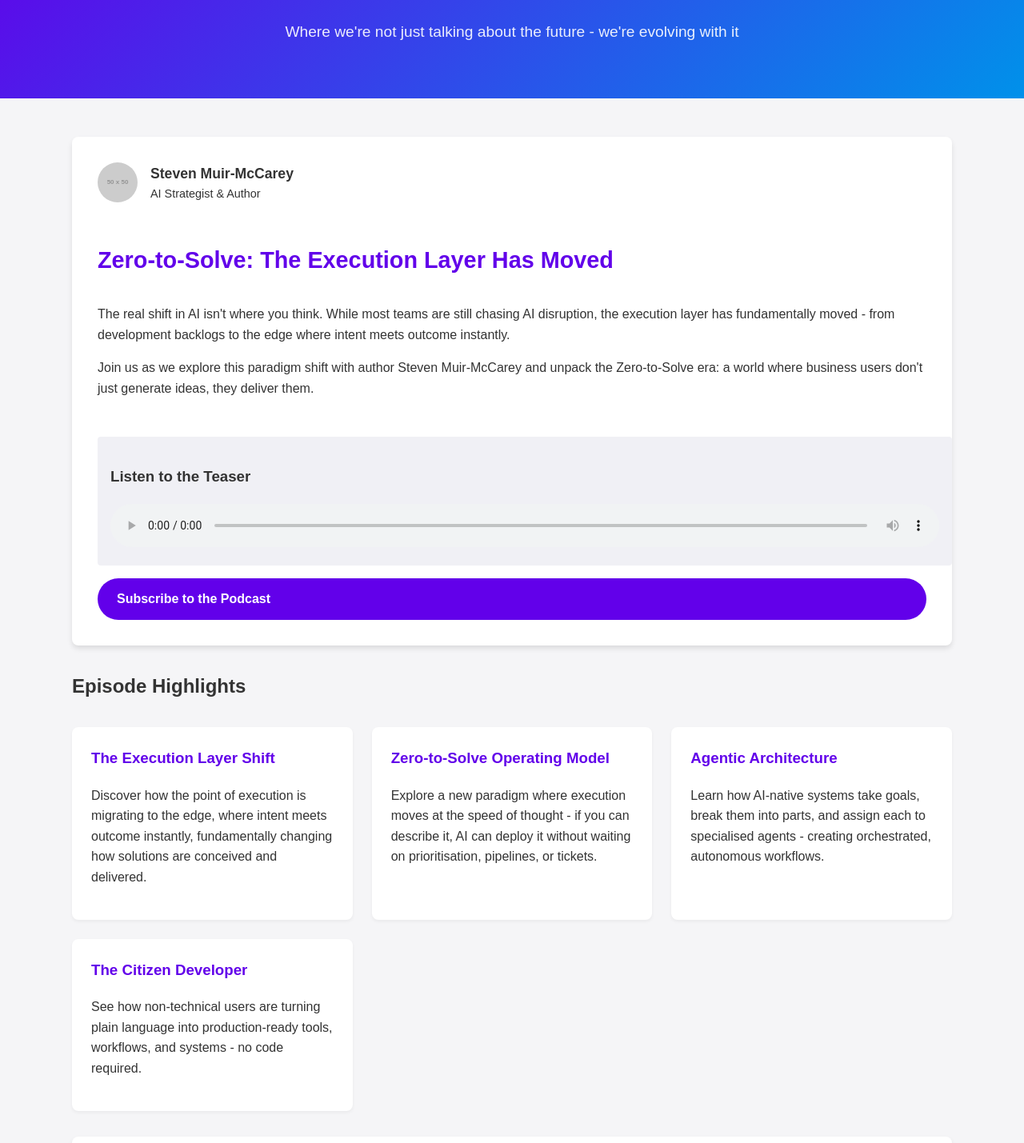
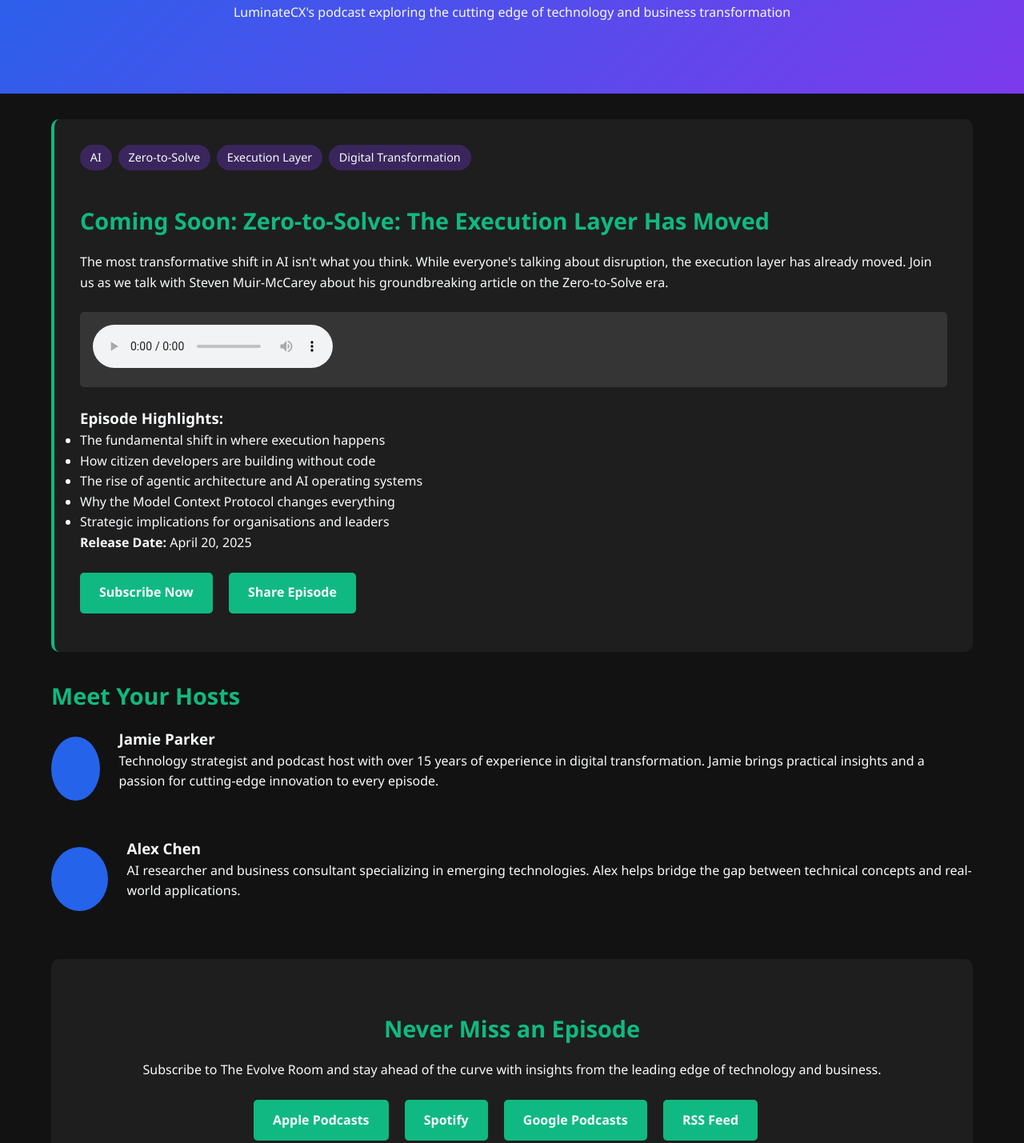
Before and after one commit to Mewsik79/zero-to-solve-podcast, a plain HTML site: page index.html in a window 1280 px wide. Shown: the part 133-1562 px from the top of the page at 80% size. Drawn offline with Linux system fonts and the light colour scheme; placeholder pictures from the web are drawn by us.

Commit message:
Add podcast website landing page

```diff
--- a/index.html
+++ b/index.html
@@ -3,115 +3,136 @@
 <head>
     <meta charset="UTF-8">
     <meta name="viewport" content="width=device-width, initial-scale=1.0">
-    <title>The Evolve Room Podcast - Zero-to-Solve Episode</title>
+    <title>The Evolve Room | LuminateCX Podcast</title>
     <style>
-        body {
-            font-family: 'Arial', sans-serif;
-            line-height: 1.6;
+        :root {
+            --primary: #2563eb;
+            --secondary: #7c3aed;
+            --dark: #121212;
+            --light: #f8fafc;
+            --accent: #10b981;
+        }
+        * {
             margin: 0;
             padding: 0;
-            color: #333;
-            background-color: #f5f5f7;
+            box-sizing: border-box;
+            font-family: 'Segoe UI', Tahoma, Geneva, Verdana, sans-serif;
+        }
+        body {
+            background-color: var(--dark);
+            color: var(--light);
+            line-height: 1.6;
         }
         header {
-            background: linear-gradient(135deg, #6200ea, #0091ea);
-            color: white;
+            background: linear-gradient(135deg, var(--primary), var(--secondary));
             padding: 2rem 0;
             text-align: center;
         }
         .container {
-            max-width: 1100px;
+            width: 90%;
+            max-width: 1200px;
             margin: 0 auto;
-            padding: 1rem;
+            padding: 2rem 0;
         }
         h1 {
             font-size: 2.5rem;
             margin-bottom: 0.5rem;
         }
-        .tagline {
-            font-size: 1.2rem;
-            opacity: 0.9;
+        h2 {
+            font-size: 1.8rem;
+            margin: 2rem 0 1rem;
+            color: var(--accent);
+        }
+        p {
+            margin-bottom: 1.5rem;
+        }
+        .logo {
+            max-width: 200px;
+            margin-bottom: 1rem;
         }
         .episode-card {
-            background-color: white;
-            border-radius: 8px;
+            background-color: rgba(255, 255, 255, 0.05);
+            border-radius: 10px;
             padding: 2rem;
-            margin: 2rem 0;
-            box-shadow: 0 4px 6px rgba(0,0,0,0.1);
-            display: flex;
-            flex-direction: column;
+            margin-bottom: 2rem;
+            border-left: 4px solid var(--accent);
         }
-        .episode-title {
-            font-size: 1.8rem;
-            color: #6200ea;
+        .player {
+            width: 100%;
+            background-color: rgba(255, 255, 255, 0.1);
+            padding: 1rem;
+            border-radius: 5px;
+            margin: 1.5rem 0;
+        }
+        .btn {
+            display: inline-block;
+            background-color: var(--accent);
+            color: var(--light);
+            padding: 0.8rem 1.5rem;
+            border-radius: 5px;
+            text-decoration: none;
+            font-weight: bold;
+            margin-right: 1rem;
             margin-bottom: 1rem;
+            transition: all 0.3s ease;
         }
-        .episode-meta {
+        .btn:hover {
+            background-color: #0d946a;
+            transform: translateY(-2px);
+        }
+        .host-info {
             display: flex;
             align-items: center;
+            margin-bottom: 2rem;
+        }
+        .host-avatar {
+            width: 80px;
+            height: 80px;
+            border-radius: 50%;
+            margin-right: 1.5rem;
+            background-color: var(--primary);
+        }
+        .subscribe-section {
+            background-color: rgba(255, 255, 255, 0.05);
+            padding: 2rem;
+            border-radius: 10px;
+            text-align: center;
+            margin: 3rem 0;
+        }
+        footer {
+            text-align: center;
+            padding: 2rem 0;
+            background-color: rgba(0, 0, 0, 0.3);
+            margin-top: 3rem;
+        }
+        .tags {
+            display: flex;
+            flex-wrap: wrap;
             margin-bottom: 1.5rem;
         }
-        .episode-meta img {
-            width: 50px;
-            height: 50px;
-            border-radius: 50%;
-            margin-right: 1rem;
-        }
-        .guest-info {
+        .tag {
+            background-color: rgba(124, 58, 237, 0.3);
+            padding: 0.3rem 0.8rem;
+            border-radius: 20px;
+            margin-right: 0.5rem;
+            margin-bottom: 0.5rem;
             font-size: 0.9rem;
         }
-        .guest-name {
-            font-weight: bold;
-            font-size: 1.1rem;
-        }
-        .episode-description {
-            margin-bottom: 2rem;
-        }
-        .audio-player {
-            width: 100%;
-            background-color: #f0f0f5;
-            border-radius: 4px;
-            padding: 1rem;
-        }
-        .audio-player audio {
-            width: 100%;
-        }
-        .cta-button {
-            display: inline-block;
-            background-color: #6200ea;
-            color: white;
-            padding: 0.8rem 1.5rem;
-            border-radius: 30px;
-            text-decoration: none;
-            font-weight: bold;
-            margin-top: 1rem;
-            transition: background-color 0.3s;
-        }
-        .cta-button:hover {
-            background-color: #5000d6;
-        }
-        .key-points {
-            display: grid;
-            grid-template-columns: repeat(auto-fit, minmax(300px, 1fr));
-            gap: 1.5rem;
-            margin: 2rem 0;
-        }
-        .key-point {
-            background-color: white;
-            padding: 1.5rem;
-            border-radius: 8px;
-            box-shadow: 0 2px 4px rgba(0,0,0,0.05);
-        }
-        .key-point h3 {
-            color: #6200ea;
-            margin-top: 0;
-        }
-        footer {
-            background-color: #333;
-            color: white;
-            text-align: center;
-            padding: 2rem 0;
-            margin-top: 3rem;
+        @media (max-width: 768px) {
+            h1 {
+                font-size: 2rem;
+            }
+            h2 {
+                font-size: 1.5rem;
+            }
+            .host-info {
+                flex-direction: column;
+                text-align: center;
+            }
+            .host-avatar {
+                margin-right: 0;
+                margin-bottom: 1rem;
+            }
         }
     </style>
 </head>
@@ -119,65 +140,78 @@
     <header>
         <div class="container">
             <h1>The Evolve Room</h1>
-            <p class="tagline">Where we're not just talking about the future - we're evolving with it</p>
+            <p>LuminateCX's podcast exploring the cutting edge of technology and business transformation</p>
         </div>
     </header>
 
     <div class="container">
         <div class="episode-card">
-            <div class="episode-meta">
-                <img src="https://via.placeholder.com/50" alt="Steven Muir-McCarey">
-                <div class="guest-info">
-                    <div class="guest-name">Steven Muir-McCarey</div>
-                    <div>AI Strategist & Author</div>
-                </div>
+            <div class="tags">
+                <span class="tag">AI</span>
+                <span class="tag">Zero-to-Solve</span>
+                <span class="tag">Execution Layer</span>
+                <span class="tag">Digital Transformation</span>
             </div>
-            <h2 class="episode-title">Zero-to-Solve: The Execution Layer Has Moved</h2>
-            <div class="episode-description">
-                <p>The real shift in AI isn't where you think. While most teams are still chasing AI disruption, the execution layer has fundamentally moved - from development backlogs to the edge where intent meets outcome instantly.</p>
-                <p>Join us as we explore this paradigm shift with author Steven Muir-McCarey and unpack the Zero-to-Solve era: a world where business users don't just generate ideas, they deliver them.</p>
-            </div>
-            <div class="audio-player">
-                <h3>Listen to the Teaser</h3>
+            <h2>Coming Soon: Zero-to-Solve: The Execution Layer Has Moved</h2>
+            <p>The most transformative shift in AI isn't what you think. While everyone's talking about disruption, the execution layer has already moved. Join us as we talk with Steven Muir-McCarey about his groundbreaking article on the Zero-to-Solve era.</p>
+
+            <div class="player">
                 <audio controls>
-                    <source src="teaser.mp3" type="audio/mpeg">
+                    <source src="teaser.mp3" type="audio/mp3">
                     Your browser does not support the audio element.
                 </audio>
             </div>
-            <a href="#" class="cta-button">Subscribe to the Podcast</a>
+
+            <h3>Episode Highlights:</h3>
+            <ul>
+                <li>The fundamental shift in where execution happens</li>
+                <li>How citizen developers are building without code</li>
+                <li>The rise of agentic architecture and AI operating systems</li>
+                <li>Why the Model Context Protocol changes everything</li>
+                <li>Strategic implications for organisations and leaders</li>
+            </ul>
+
+            <p><strong>Release Date:</strong> April 20, 2025</p>
+
+            <a href="#subscribe" class="btn">Subscribe Now</a>
+            <a href="#" class="btn">Share Episode</a>
         </div>
 
-        <h2>Episode Highlights</h2>
-        <div class="key-points">
-            <div class="key-point">
-                <h3>The Execution Layer Shift</h3>
-                <p>Discover how the point of execution is migrating to the edge, where intent meets outcome instantly, fundamentally changing how solutions are conceived and delivered.</p>
-            </div>
-            <div class="key-point">
-                <h3>Zero-to-Solve Operating Model</h3>
-                <p>Explore a new paradigm where execution moves at the speed of thought - if you can describe it, AI can deploy it without waiting on prioritisation, pipelines, or tickets.</p>
-            </div>
-            <div class="key-point">
-                <h3>Agentic Architecture</h3>
-                <p>Learn how AI-native systems take goals, break them into parts, and assign each to specialised agents - creating orchestrated, autonomous workflows.</p>
-            </div>
-            <div class="key-point">
-                <h3>The Citizen Developer</h3>
-                <p>See how non-technical users are turning plain language into production-ready tools, workflows, and systems - no code required.</p>
+        <h2>Meet Your Hosts</h2>
+
+        <div class="host-info">
+            <div class="host-avatar"></div>
+            <div>
+                <h3>Jamie Parker</h3>
+                <p>Technology strategist and podcast host with over 15 years of experience in digital transformation. Jamie brings practical insights and a passion for cutting-edge innovation to every episode.</p>
             </div>
         </div>
 
-        <div class="episode-card">
-            <h3>About the Guest</h3>
-            <p>Steven Muir-McCarey is a leading voice in AI strategy and digital transformation. His article "Zero-to-Solve: The Execution Layer Has Moved" has sparked conversations throughout the technology industry about the fundamental shifts occurring in how execution happens.</p>
-            <p>As a thought leader at LuminateCX, Steven helps organisations separate signal from hype and build AI-native workflows that deliver real results.</p>
+        <div class="host-info">
+            <div class="host-avatar"></div>
+            <div>
+                <h3>Alex Chen</h3>
+                <p>AI researcher and business consultant specializing in emerging technologies. Alex helps bridge the gap between technical concepts and real-world applications.</p>
+            </div>
         </div>
+
+        <div id="subscribe" class="subscribe-section">
+            <h2>Never Miss an Episode</h2>
+            <p>Subscribe to The Evolve Room and stay ahead of the curve with insights from the leading edge of technology and business.</p>
+            <a href="#" class="btn">Apple Podcasts</a>
+            <a href="#" class="btn">Spotify</a>
+            <a href="#" class="btn">Google Podcasts</a>
+            <a href="#" class="btn">RSS Feed</a>
+        </div>
+
+        <h2>About LuminateCX</h2>
+        <p>At LuminateCX, we help leaders separate signal from hype, identify execution leverage points, and build AI-native workflows that actually ship. Our podcast, The Evolve Room, brings you conversations with thought leaders at the forefront of technological transformation.</p>
     </div>
 
     <footer>
         <div class="container">
             <p>&copy; 2025 LuminateCX. All rights reserved.</p>
-            <p>The Evolve Room is produced by LuminateCX.</p>
+            <p>The Evolve Room podcast is produced by LuminateCX.</p>
         </div>
     </footer>
 </body>
```
